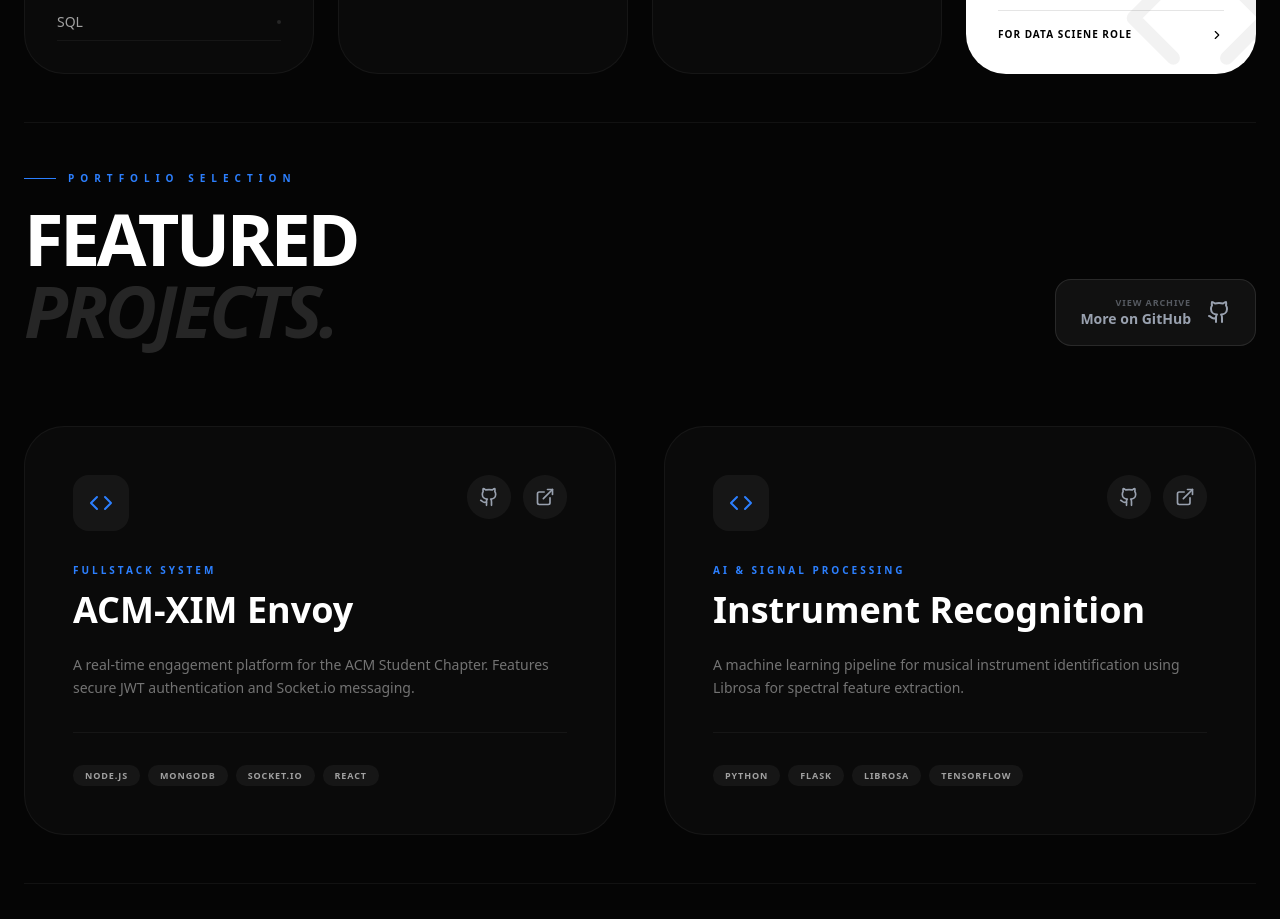
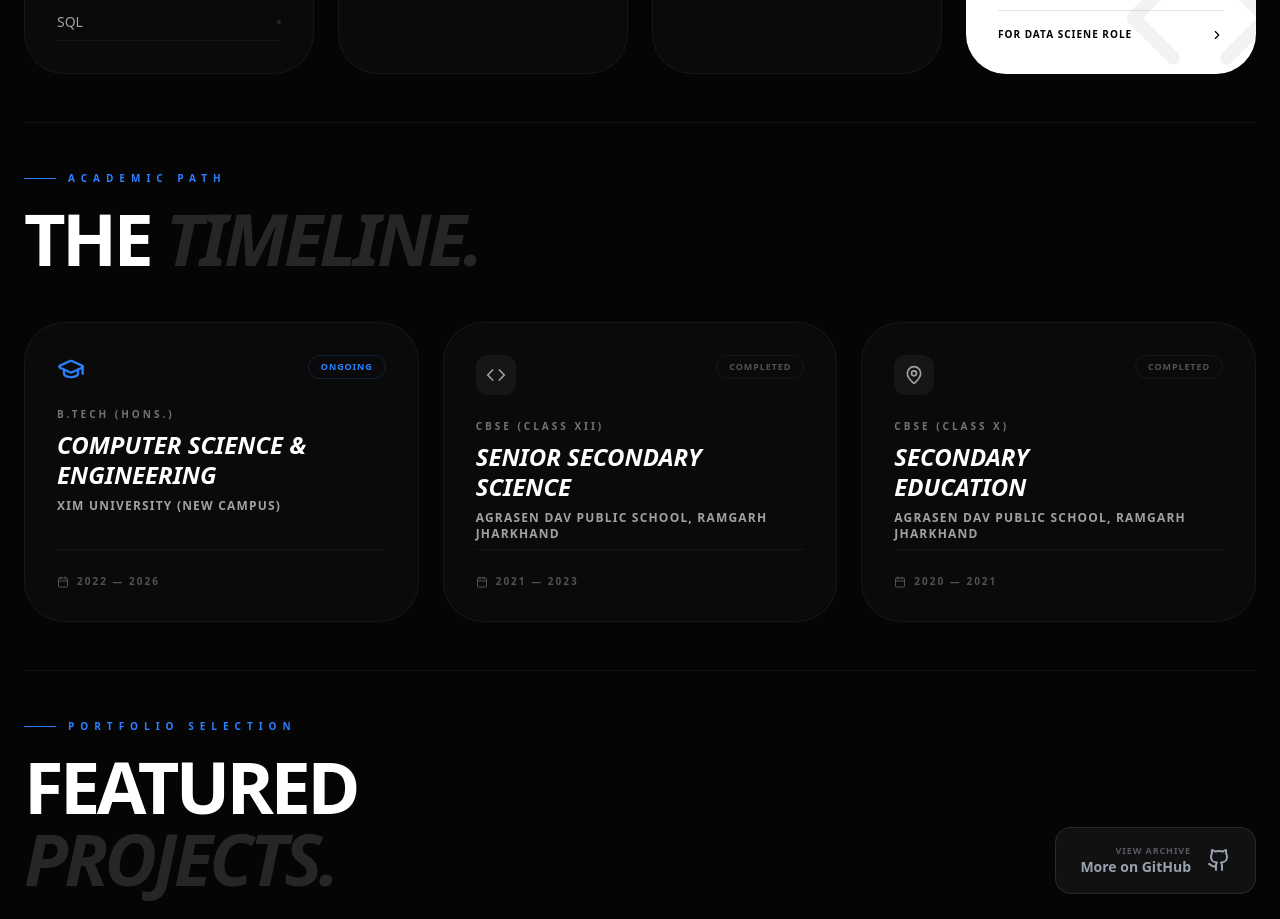
Before and after one commit to Kaifkhurshid7/my-resume, a React (Vite) app in the folder my-resume/: page / in a window 1280 px wide. Shown: the part 1320-2239 px from the top of the page. Built offline with nearby package versions, Linux system fonts and the light colour scheme.

Commit message:
added educational section

```diff
--- a/my-resume/src/App.jsx
+++ b/my-resume/src/App.jsx
@@ -186,7 +186,76 @@ const App = () => {
             </div>
           </div>
         </section>
+{/* 3.5 EDUCATION SECTION */}
+        <section id="education" className="py-12 border-t border-white/5">
+          <div className="space-y-4 mb-12">
+            <h2 className="text-[10px] uppercase tracking-[0.6em] text-blue-500 font-black flex items-center gap-3">
+              <div className="w-8 h-[1px] bg-blue-500"></div> Academic Path
+            </h2>
+            <h3 className="text-4xl md:text-7xl font-black text-white tracking-tighter uppercase leading-none">
+              The <span className="text-neutral-800 italic">Timeline.</span>
+            </h3>
+          </div>
 
+          <div className="grid grid-cols-1 lg:grid-cols-3 gap-4 md:gap-6">
+
+            {/* UNIVERSITY */}
+            <div className="lg:col-span-1 group p-8 bg-[#0a0a0a] border border-white/5 rounded-[2.5rem] hover:border-blue-500/30 transition-all duration-500 flex flex-col justify-between min-h-[300px]">
+              <div>
+                <div className="flex justify-between items-start mb-6">
+                  <GraduationCap className="text-blue-500" size={28} />
+                  <span className="text-[9px] font-black text-blue-500 border border-blue-500/20 px-3 py-1 rounded-full uppercase tracking-widest">Ongoing</span>
+                </div>
+                <h4 className="text-[10px] font-black text-neutral-500 uppercase tracking-[0.3em] mb-2">B.Tech (Hons.)</h4>
+                <h5 className="text-2xl font-black text-white uppercase italic leading-tight mb-2">Computer Science & Engineering</h5>
+                <p className="text-xs text-neutral-400 font-bold uppercase tracking-widest">XIM University (New Campus)</p>
+              </div>
+              <div className="pt-6 border-t border-white/5 flex items-center gap-2">
+                <Calendar size={12} className="text-neutral-600" />
+                <span className="text-[10px] font-black text-neutral-600 uppercase tracking-[0.2em]">2022 — 2026</span>
+              </div>
+            </div>
+
+            {/* 12th GRADE */}
+            <div className="group p-8 bg-[#0a0a0a] border border-white/5 rounded-[2.5rem] hover:border-neutral-700 transition-all duration-500 flex flex-col justify-between min-h-[300px]">
+              <div>
+                <div className="flex justify-between items-start mb-6">
+                  <div className="w-10 h-10 bg-white/5 rounded-xl flex items-center justify-center text-neutral-400">
+                    <Code size={20} />
+                  </div>
+                  <span className="text-[9px] font-black text-neutral-600 border border-white/5 px-3 py-1 rounded-full uppercase tracking-widest">Completed</span>
+                </div>
+                <h4 className="text-[10px] font-black text-neutral-500 uppercase tracking-[0.3em] mb-2">CBSE (Class XII)</h4>
+                <h5 className="text-2xl font-black text-white uppercase italic leading-tight mb-2">Senior Secondary <br/> Science</h5>
+                <p className="text-xs text-neutral-400 font-bold uppercase tracking-widest">Agrasen Dav Public School, Ramgarh Jharkhand</p>
+              </div>
+              <div className="pt-6 border-t border-white/5 flex items-center gap-2">
+                <Calendar size={12} className="text-neutral-600" />
+                <span className="text-[10px] font-black text-neutral-600 uppercase tracking-[0.2em]">2021 — 2023</span>
+              </div>
+            </div>
+
+            {/* 10th GRADE */}
+            <div className="group p-8 bg-[#0a0a0a] border border-white/5 rounded-[2.5rem] hover:border-neutral-700 transition-all duration-500 flex flex-col justify-between min-h-[300px]">
+              <div>
+                <div className="flex justify-between items-start mb-6">
+                  <div className="w-10 h-10 bg-white/5 rounded-xl flex items-center justify-center text-neutral-400">
+                    <MapPin size={20} />
+                  </div>
+                  <span className="text-[9px] font-black text-neutral-600 border border-white/5 px-3 py-1 rounded-full uppercase tracking-widest">Completed</span>
+                </div>
+                <h4 className="text-[10px] font-black text-neutral-500 uppercase tracking-[0.3em] mb-2">CBSE (Class X)</h4>
+                <h5 className="text-2xl font-black text-white uppercase italic leading-tight mb-2">Secondary <br/> Education</h5>
+                <p className="text-xs text-neutral-400 font-bold uppercase tracking-widest">Agrasen Dav Public School, Ramgarh Jharkhand</p>
+              </div>
+              <div className="pt-6 border-t border-white/5 flex items-center gap-2">
+                <Calendar size={12} className="text-neutral-600" />
+                <span className="text-[10px] font-black text-neutral-600 uppercase tracking-[0.2em]">2020 — 2021</span>
+              </div>
+            </div>
+
+          </div>
+        </section>
         {/* 4. FEATURED WORKS SECTION */}
         <section id="work" className="py-12 md:py-12 border-t border-white/5">
           <div className="flex flex-col md:flex-row justify-between items-end mb-20 gap-8">
```
